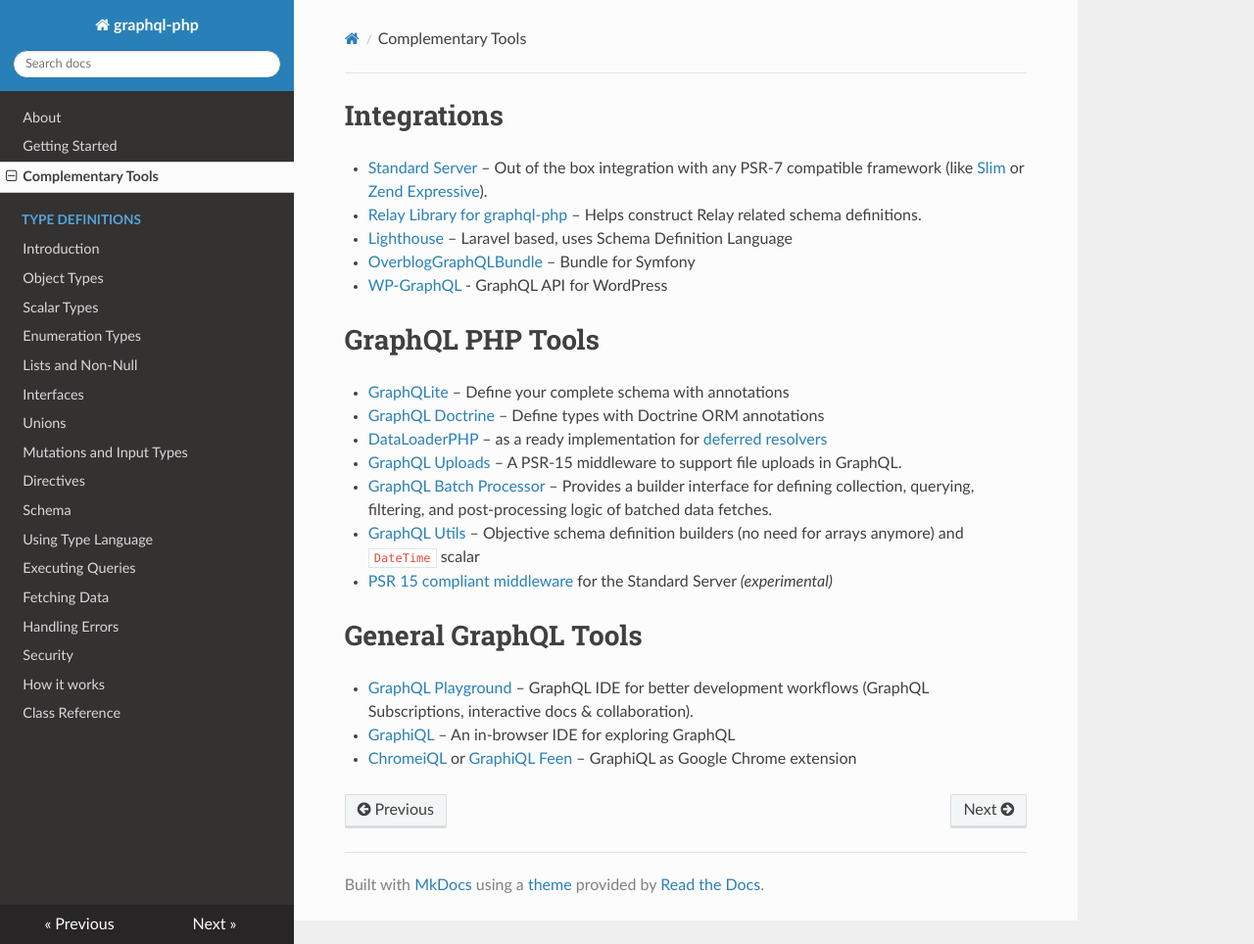
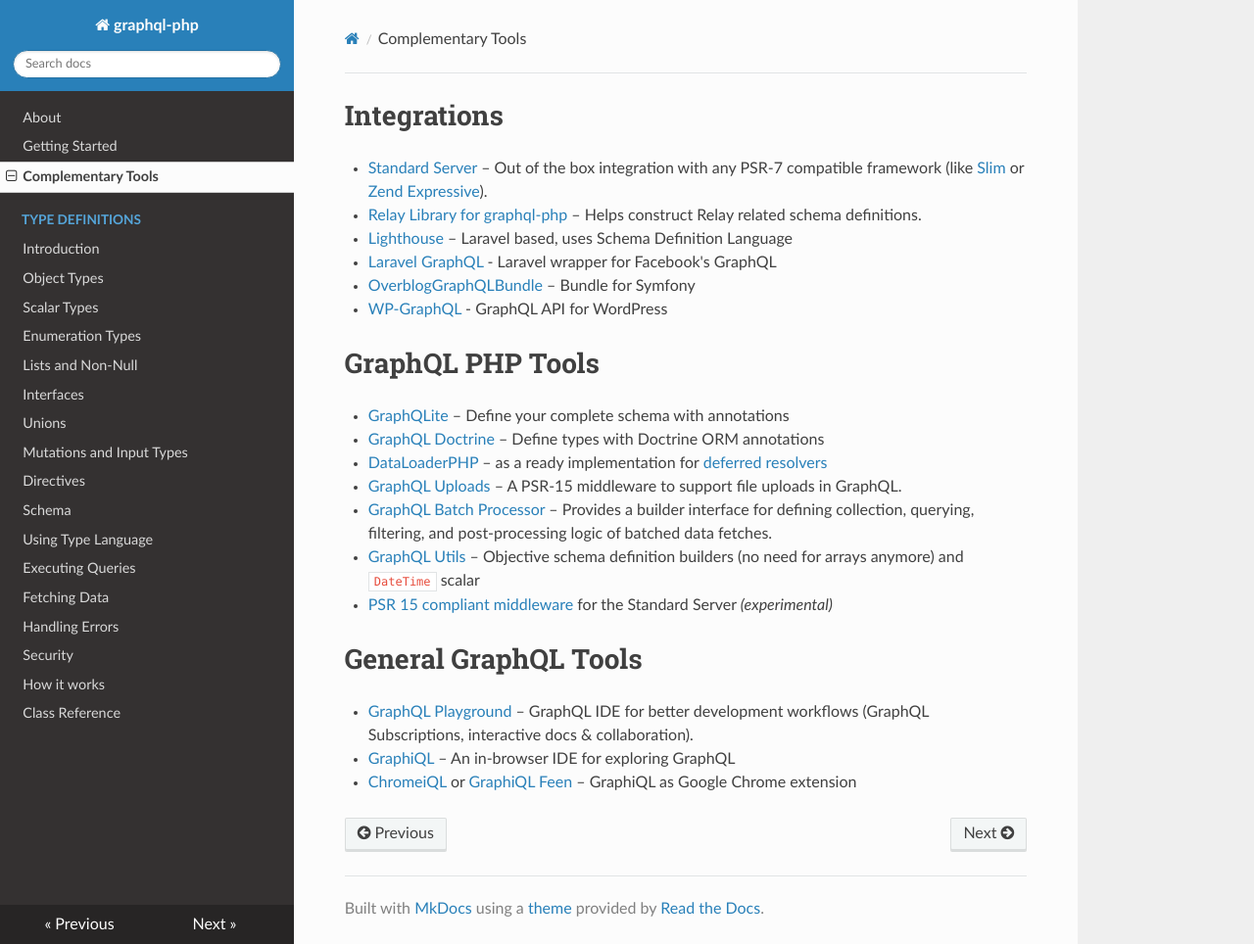
Before and after one commit to webonyx/graphql-php, an MkDocs documentation site: the page built from docs/complementary-tools.md, in a window 1280 px wide and 964 px high. Shown: the whole window at 98% size. Built offline with MkDocs 1.6.1, drawn with Linux system fonts in a browser that asks for light colours; nearby versions of some CDN libraries; old or Windows-style settings are respelled for this version of MkDocs.

Commit message:
Add Laravel GraphQL implementation
It's a spiritual success to the archived https://github.com/Folkloreatelier/laravel-graphql project which was previously removed in https://github.com/webonyx/graphql-php/pull/455

```diff
--- a/docs/complementary-tools.md
+++ b/docs/complementary-tools.md
@@ -3,6 +3,7 @@
 * [Standard Server](executing-queries.md/#using-server) – Out of the box integration with any PSR-7 compatible framework (like [Slim](http://slimframework.com) or [Zend Expressive](http://zendframework.github.io/zend-expressive/)).
 * [Relay Library for graphql-php](https://github.com/ivome/graphql-relay-php) – Helps construct Relay related schema definitions.
 * [Lighthouse](https://github.com/nuwave/lighthouse) – Laravel based, uses Schema Definition Language
+* [Laravel GraphQL](https://github.com/rebing/graphql-laravel) - Laravel wrapper for Facebook's GraphQL
 * [OverblogGraphQLBundle](https://github.com/overblog/GraphQLBundle) – Bundle for Symfony
 * [WP-GraphQL](https://github.com/wp-graphql/wp-graphql) - GraphQL API for WordPress
 
```
